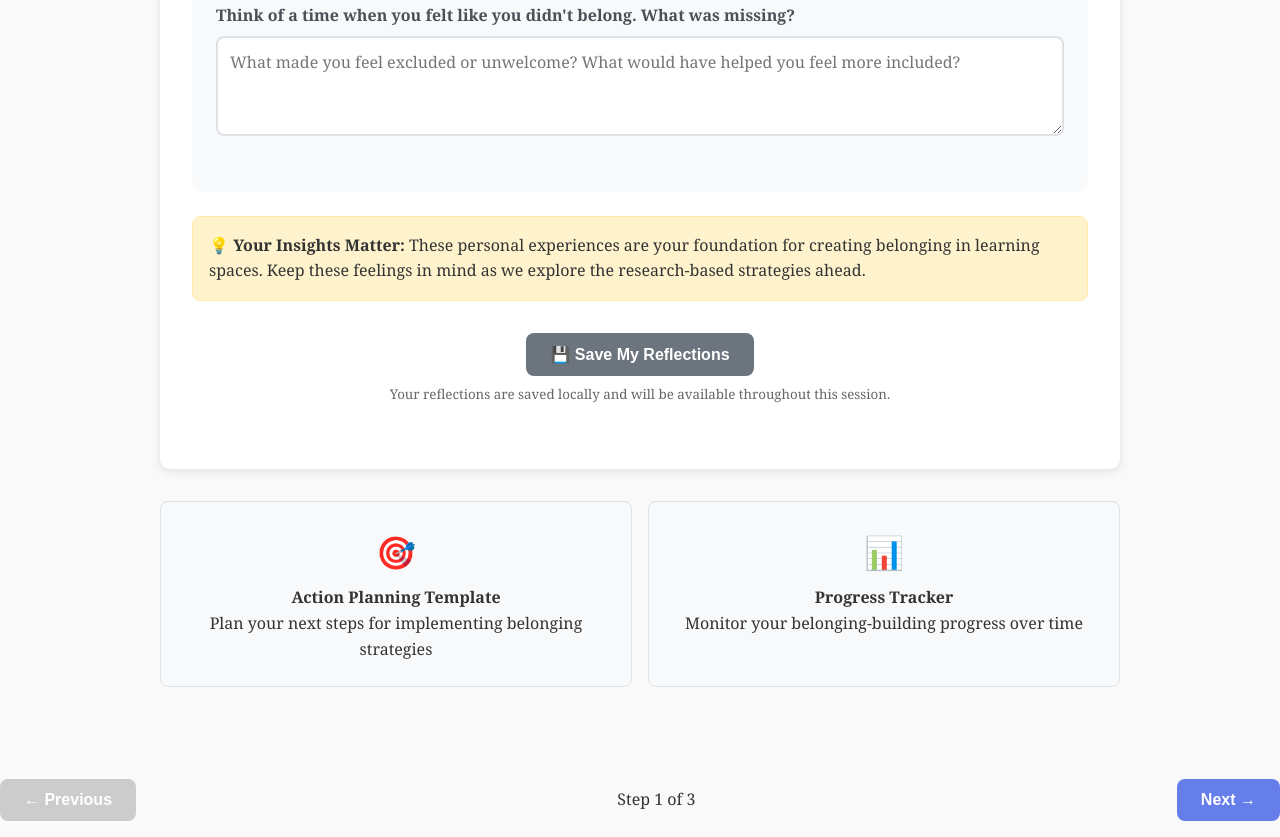
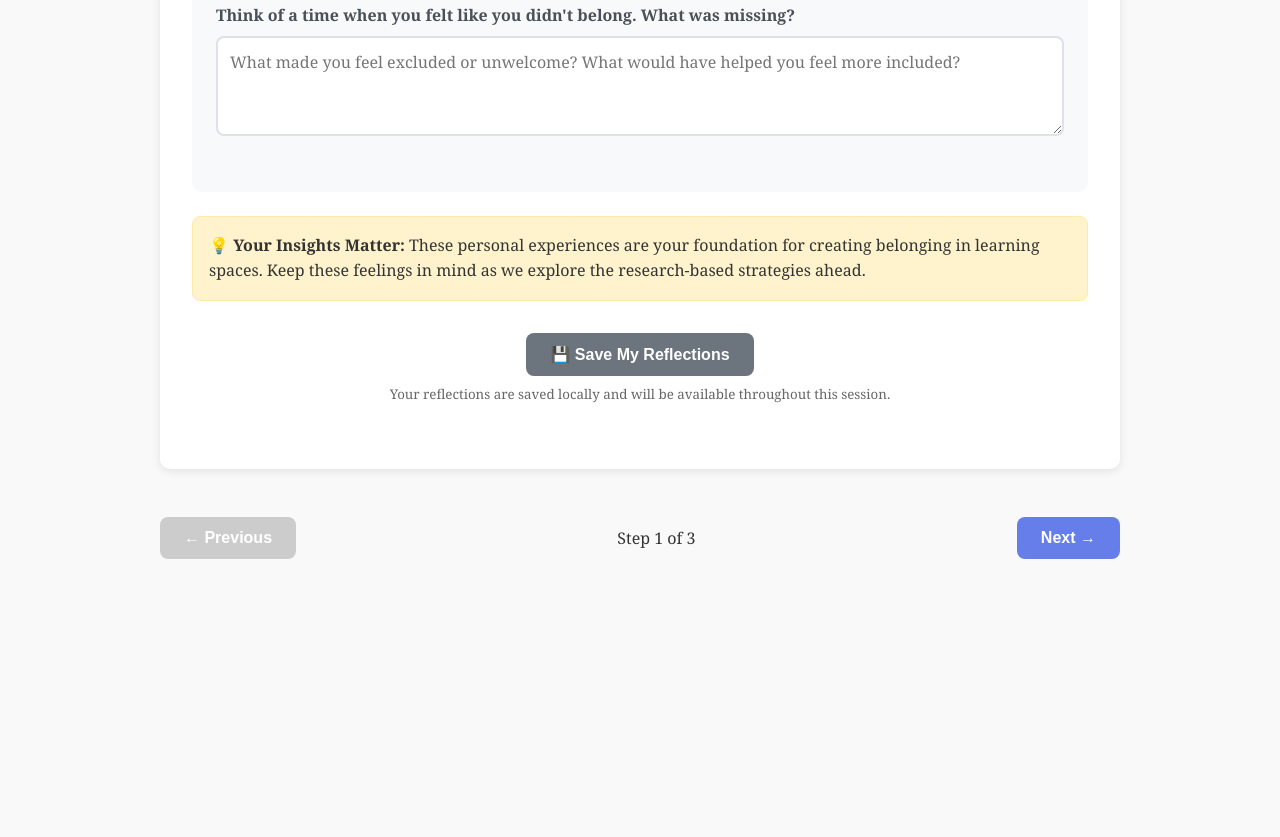
Before and after one commit to kat-wehr/design-for-belonging, a plain HTML site: page quick-start-guide.html in a window 1280 px wide. Shown: the part 921-1758 px from the top of the page. After the commit the page ends 1516 px from the top, so only its background shows below. Drawn offline with Linux system fonts and the light colour scheme.

Commit message:
Update quick-start-guide.html

```diff
--- a/quick-start-guide.html
+++ b/quick-start-guide.html
@@ -431,37 +431,12 @@
             <div class="quick-tip">
                 <strong>Reflection:</strong> Don't worry if you're not checking all these boxes yet. This assessment helps you prioritize where to focus your belonging-building efforts.
             </div>
-        </div>
-        <div class="completion-celebration" style="display: none;" id="completion-message">
+         <div class="completion-celebration" style="display: none;" id="completion-message">
     <div class="celebration-icon">🎉</div>
     <h3>Congratulations!</h3>
     <p>You've completed the Quick Start Guide! You now have a framework for creating belonging-centered learning experiences.</p>
     <p style="margin-top: 1rem;"><strong>Next steps:</strong> Choose one area to implement this week, then gradually build your belonging practices over time.</p>
 </div>
-
-
-
-
-
-            <div class="completion-celebration" style="display: none;" id="completion-message">
-                <div class="celebration-icon">🎉</div>
-                <h3>Congratulations!</h3>
-                <p>You've completed the Quick Start Guide! You now have a framework for creating belonging-centered learning experiences.</p>
-                <p style="margin-top: 1rem;"><strong>Next steps:</strong> Choose one area to implement this week, then gradually build your belonging practices over time.</p>
-            </div>
-
-            <div class="resources-grid">
-                <div class="resource-card">
-                    <div class="resource-icon">🎯</div>
-                    <h4>Action Planning Template</h4>
-                    <p>Plan your next steps for implementing belonging strategies</p>
-                </div>
-                <div class="resource-card">
-                    <div class="resource-icon">📊</div>
-                    <h4>Progress Tracker</h4>
-                    <p>Monitor your belonging-building progress over time</p>
-                </div>
-            </div>
         </div>
 
         <div class="navigation-buttons">
```
